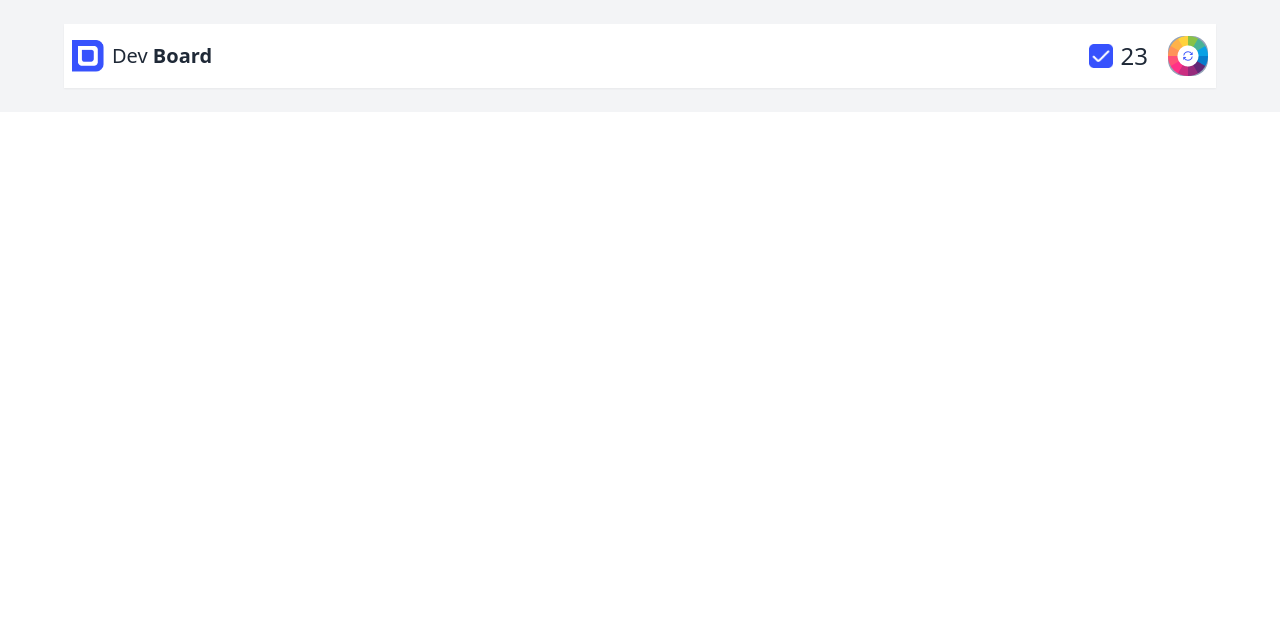
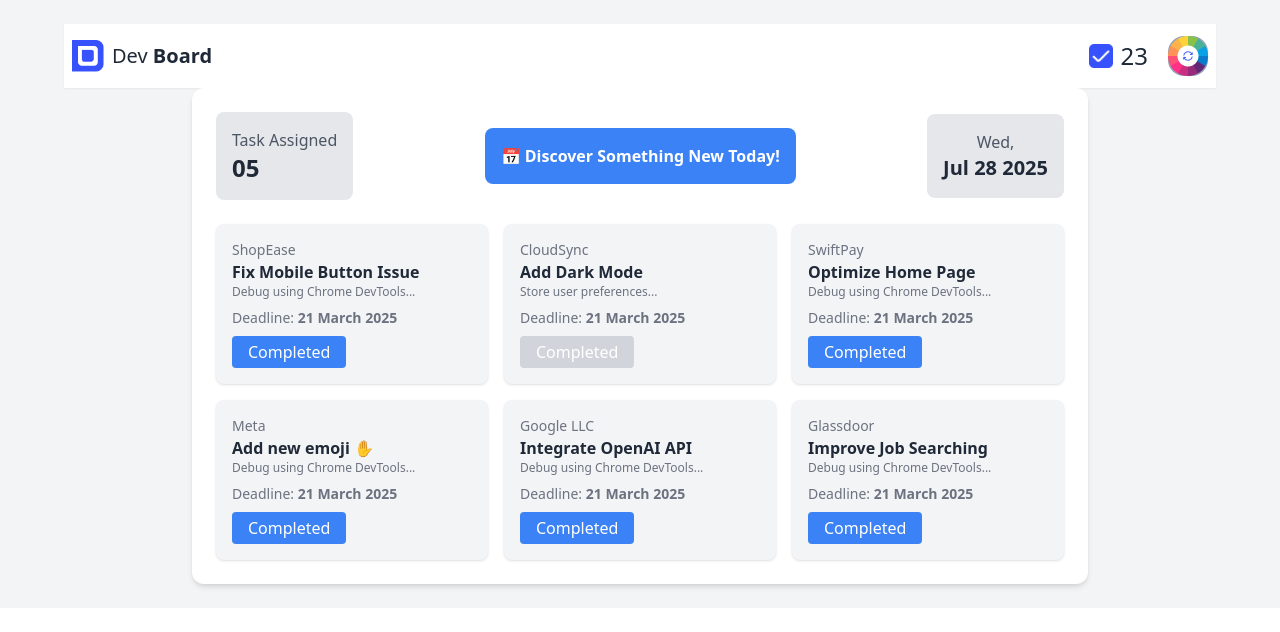
Before and after one commit to yeasin549/A5-Dev-Board, a plain HTML site: page index.html in a window 1280 px wide. Drawn offline with nearby package versions, Linux system fonts and the light colour scheme.

Commit message:
added task section

```diff
--- a/index.html
+++ b/index.html
@@ -32,5 +32,84 @@
 
         </div>
     </section>
+    <section>
+        <div class="max-w-4xl mx-auto bg-white p-6 rounded-xl shadow-md">
+            <div class="flex justify-between items-center mb-6">
+                <div class="bg-gray-200 p-4 rounded-lg">
+                    <p class="text-gray-600">Task Assigned</p>
+                    <p class="text-2xl font-bold">05</p>
+                </div>
+                <div class="bg-blue-500 text-white p-4 rounded-lg flex items-center">
+                    <p class="font-semibold">📅 Discover Something New Today!</p>
+                </div>
+                <div class="bg-gray-200 p-4 rounded-lg text-center">
+                    <p class="text-gray-600">Wed,</p>
+                    <p class="text-xl font-bold">Jul 28 2025</p>
+                </div>
+            </div>
+
+            <div class="grid grid-cols-2 md:grid-cols-3 gap-4">
+                <!-- Task Card -->
+                <div class="bg-gray-100 p-4 rounded-lg shadow">
+                    <p class="text-sm text-gray-500">ShopEase</p>
+                    <p class="font-semibold">Fix Mobile Button Issue</p>
+                    <p class="text-xs text-gray-500">Debug using Chrome DevTools...</p>
+                    <p class="text-sm text-gray-500 mt-2">Deadline: <strong>21 March 2025</strong></p>
+                    <button class="mt-2 bg-blue-500 text-white px-4 py-1 rounded">Completed</button>
+                </div>
+
+                <div class="bg-gray-100 p-4 rounded-lg shadow">
+                    <p class="text-sm text-gray-500">CloudSync</p>
+                    <p class="font-semibold">Add Dark Mode</p>
+                    <p class="text-xs text-gray-500">Store user preferences...</p>
+                    <p class="text-sm text-gray-500 mt-2">Deadline: <strong>21 March 2025</strong></p>
+                    <button class="mt-2 bg-gray-300 text-white px-4 py-1 rounded">Completed</button>
+                </div>
+
+                <div class="bg-gray-100 p-4 rounded-lg shadow">
+                    <p class="text-sm text-gray-500">SwiftPay</p>
+                    <p class="font-semibold">Optimize Home Page</p>
+                    <p class="text-xs text-gray-500">Debug using Chrome DevTools...</p>
+                    <p class="text-sm text-gray-500 mt-2">Deadline: <strong>21 March 2025</strong></p>
+                    <button class="mt-2 bg-blue-500 text-white px-4 py-1 rounded">Completed</button>
+                </div>
+
+                <div class="bg-gray-100 p-4 rounded-lg shadow">
+                    <p class="text-sm text-gray-500">Meta</p>
+                    <p class="font-semibold">Add new emoji ✋</p>
+                    <p class="text-xs text-gray-500">Debug using Chrome DevTools...</p>
+                    <p class="text-sm text-gray-500 mt-2">Deadline: <strong>21 March 2025</strong></p>
+                    <button class="mt-2 bg-blue-500 text-white px-4 py-1 rounded">Completed</button>
+                </div>
+
+                <div class="bg-gray-100 p-4 rounded-lg shadow">
+                    <p class="text-sm text-gray-500">Google LLC</p>
+                    <p class="font-semibold">Integrate OpenAI API</p>
+                    <p class="text-xs text-gray-500">Debug using Chrome DevTools...</p>
+                    <p class="text-sm text-gray-500 mt-2">Deadline: <strong>21 March 2025</strong></p>
+                    <button class="mt-2 bg-blue-500 text-white px-4 py-1 rounded">Completed</button>
+                </div>
+
+                <div class="bg-gray-100 p-4 rounded-lg shadow">
+                    <p class="text-sm text-gray-500">Glassdoor</p>
+                    <p class="font-semibold">Improve Job Searching</p>
+                    <p class="text-xs text-gray-500">Debug using Chrome DevTools...</p>
+                    <p class="text-sm text-gray-500 mt-2">Deadline: <strong>21 March 2025</strong></p>
+                    <button class="mt-2 bg-blue-500 text-white px-4 py-1 rounded">Completed</button>
+                </div>
+            </div>
+        </div>
+
+
+
+
+
+
+
+
+
+
+    </section>
+
 </body>
 </html>
```
Also changed, not shown: 3rd.html (added, +87 -0 lines), second.html (added, +77 -0 lines). Lines whose indentation alone changed are shown as unchanged.
